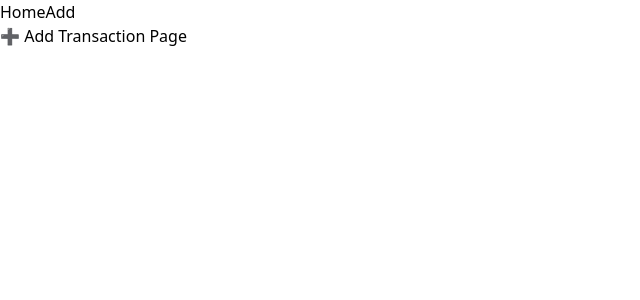
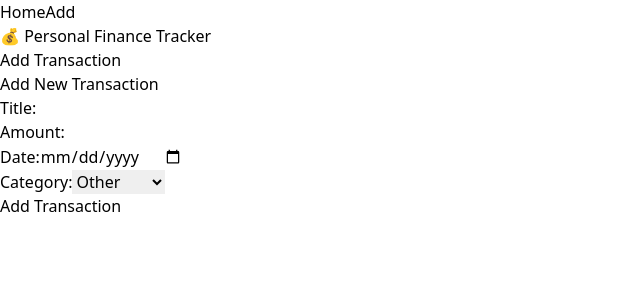
Before and after one commit to adiakan-99/mern-personal-finanace-tracker, a React (Vite) app in the folder frontend/: page /add in a window 1280 px wide. Shown: the top 300 px of the page, without its empty margins (0-640 px from the left). Built offline with nearby package versions, Linux system fonts and the light colour scheme.

Commit message:
Implemented components

```diff
--- /dev/null
+++ b/frontend/src/components/DeleteModal.jsx
@@ -0,0 +1,23 @@
+import { useNavigate, useParams } from "react-router-dom";
+import axios from "axios";
+
+function DeleteModal() {
+  const { id } = useParams();
+  const navigate = useNavigate();
+
+  const handleDelete = () => {
+    axios.delete(`/api/transactions/${id}`)
+      .then(() => navigate("/"))
+      .catch((err) => console.error(err));
+  };
+
+  return (
+    <div>
+      <h2>Are you sure you want to delete this transaction?</h2>
+      <button onClick={handleDelete}>Yes, Delete</button>
+      <button onClick={() => navigate("/")}>Cancel</button>
+    </div>
+  );
+}
+
+export default DeleteModal;
--- /dev/null
+++ b/frontend/src/components/Header.jsx
@@ -0,0 +1,14 @@
+import { Link } from "react-router-dom";
+
+function Header() {
+  return (
+    <header className="flex justify-between items-center mb-6">
+      <h1 className="text-2xl font-bold">💰 Personal Finance Tracker</h1>
+      <Link to="/add">
+        <button>Add Transaction</button>
+      </Link>
+    </header>
+  );
+}
+
+export default Header;
--- /dev/null
+++ b/frontend/src/components/TransactionCard.jsx
@@ -0,0 +1,23 @@
+import { Link } from "react-router-dom";
+
+function TransactionCard({ transaction }) {
+  return (
+    <div className="border p-4 mb-2">
+      <h2>{transaction.title}</h2>
+      <p>Amount: ₹{transaction.amount}</p>
+      <p>Date: {transaction.date}</p>
+      <p>Category: {transaction.category}</p>
+
+      <div className="mt-2 flex gap-2">
+        <Link to={`/${transaction._id}/edit`}>
+          <button>Edit</button>
+        </Link>
+        <Link to={`/${transaction._id}/delete`}>
+          <button>Delete</button>
+        </Link>
+      </div>
+    </div>
+  );
+}
+
+export default TransactionCard;
--- /dev/null
+++ b/frontend/src/components/TransactionForm.jsx
@@ -0,0 +1,71 @@
+import { useState, useEffect } from "react";
+import { useNavigate, useParams } from "react-router-dom";
+import axios from "axios";
+
+function TransactionForm({ isEdit = false }) {
+  const [formData, setFormData] = useState({
+    title: "",
+    amount: "",
+    date: "",
+    category: "Other",
+  });
+
+  const { id } = useParams();
+  const navigate = useNavigate();
+
+  // Pre-fill form if editing
+  useEffect(() => {
+    if (isEdit && id) {
+      axios.get(`/api/transactions/${id}`)
+        .then((res) => setFormData(res.data))
+        .catch((err) => console.error(err));
+    }
+  }, [isEdit, id]);
+
+  const handleChange = (e) => {
+    setFormData({ ...formData, [e.target.name]: e.target.value });
+  };
+
+  const handleSubmit = (e) => {
+    e.preventDefault();
+
+    if (isEdit) {
+      axios.put(`/api/transactions/${id}`, formData)
+        .then(() => navigate("/"))
+        .catch((err) => console.error(err));
+    } else {
+      axios.post("/api/transactions", formData)
+        .then(() => navigate("/"))
+        .catch((err) => console.error(err));
+    }
+  };
+
+  return (
+    <form onSubmit={handleSubmit}>
+      <div>
+        <label>Title:</label>
+        <input name="title" value={formData.title} onChange={handleChange} required />
+      </div>
+      <div>
+        <label>Amount:</label>
+        <input type="number" name="amount" value={formData.amount} onChange={handleChange} required />
+      </div>
+      <div>
+        <label>Date:</label>
+        <input type="date" name="date" value={formData.date} onChange={handleChange} required />
+      </div>
+      <div>
+        <label>Category:</label>
+        <select name="category" value={formData.category} onChange={handleChange}>
+          <option>Food</option>
+          <option>Transport</option>
+          <option>Shopping</option>
+          <option>Other</option>
+        </select>
+      </div>
+      <button type="submit">{isEdit ? "Update" : "Add"} Transaction</button>
+    </form>
+  );
+}
+
+export default TransactionForm;
--- /dev/null
+++ b/frontend/src/components/TransactionList.jsx
@@ -0,0 +1,28 @@
+import { useEffect, useState } from "react";
+import axios from "axios";
+import TransactionCard from "./TransactionCard";
+
+function TransactionList() {
+  const [transactions, setTransactions] = useState([]);
+
+  useEffect(() => {
+    axios.get("/api/transactions")
+      .then((res) => setTransactions(res.data))
+      .catch((err) => console.error(err));
+  }, []);
+
+  return (
+    <div>
+      <h2 className="text-xl font-semibold mb-4">Transactions</h2>
+      {transactions.length === 0 ? (
+        <p>No transactions yet.</p>
+      ) : (
+        transactions.map((t) => (
+          <TransactionCard key={t._id} transaction={t} />
+        ))
+      )}
+    </div>
+  );
+}
+
+export default TransactionList;
--- a/frontend/src/pages/AddTransaction.jsx
+++ b/frontend/src/pages/AddTransaction.jsx
@@ -1,4 +1,13 @@
+import Header from "../components/Header";
+import TransactionForm from "../components/TransactionForm";
+
 function AddTransaction() {
-  return <h1 className="text-2xl font-semibold">➕ Add Transaction Page</h1>;
+  return (
+    <div>
+      <Header />
+      <h2>Add New Transaction</h2>
+      <TransactionForm />
+    </div>
+  );
 }
 export default AddTransaction;
--- a/frontend/src/pages/DeleteTransaction.jsx
+++ b/frontend/src/pages/DeleteTransaction.jsx
@@ -1,7 +1,12 @@
-import { useParams } from "react-router-dom";
+import Header from "../components/Header";
+import DeleteModal from "../components/DeleteModal";
 
 function DeleteTransaction() {
-  const { id } = useParams();
-  return <h1 className="text-2xl font-semibold">🗑️ Delete Transaction ID: {id}</h1>;
+  return (
+    <div>
+      <Header />
+      <DeleteModal />
+    </div>
+  );
 }
 export default DeleteTransaction;
--- a/frontend/src/pages/EditTransaction.jsx
+++ b/frontend/src/pages/EditTransaction.jsx
@@ -1,7 +1,13 @@
-import { useParams } from "react-router-dom";
+import Header from "../components/Header";
+import TransactionForm from "../components/TransactionForm";
 
 function EditTransaction() {
-  const { id } = useParams();
-  return <h1 className="text-2xl font-semibold">✏️ Edit Transaction ID: {id}</h1>;
+  return (
+    <div>
+      <Header />
+      <h2>Edit Transaction</h2>
+      <TransactionForm isEdit />
+    </div>
+  );
 }
 export default EditTransaction;
--- a/frontend/src/pages/Home.jsx
+++ b/frontend/src/pages/Home.jsx
@@ -1,4 +1,12 @@
+import Header from "../components/Header";
+import TransactionList from "../components/TransactionList";
+
 function Home() {
-  return <h1 className="text-2xl font-semibold">🏠 Home - Transaction List & Summary</h1>;
+  return (
+    <div>
+      <Header />
+      <TransactionList />
+    </div>
+  );
 }
 export default Home;
```
